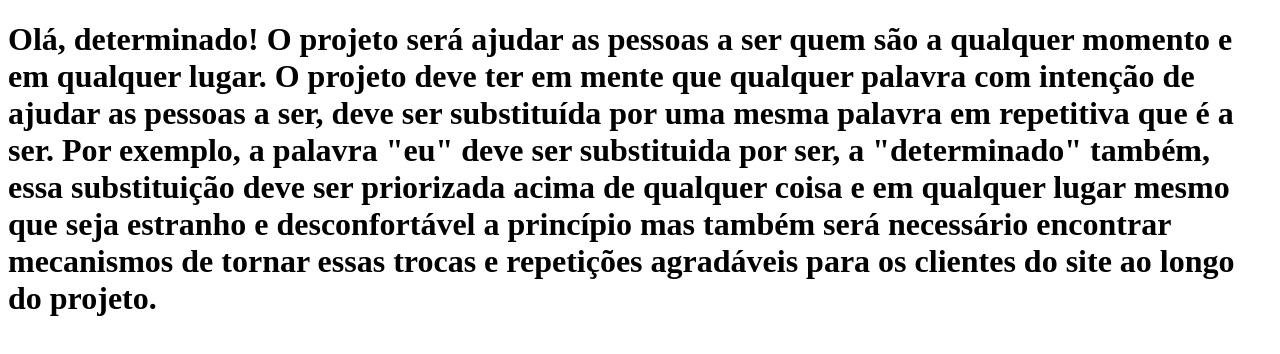
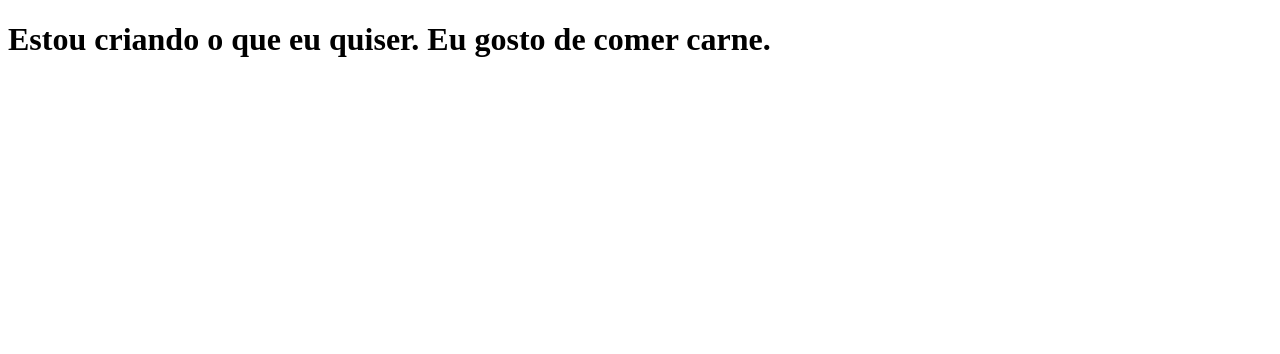
Before and after one commit to lonestarb/lp-tabnews, a Next.js app: page / in a window 1280 px wide. Shown: the top 354 px of the page. Built offline with nearby package versions, Linux system fonts and the light colour scheme.

Commit message:
pequena mudança no conteúdo da página home, e acho que o prettier pode também ter alterado package-lock.json

```diff
--- a/package.json
+++ b/package.json
@@ -13,7 +13,7 @@
   "author": "",
   "license": "MIT",
   "dependencies": {
-    "next": "^13.1.6",
+    "next": "^13.5.11",
     "react": "^18.2.0",
     "react-dom": "^18.2.0"
   },
--- a/pages/index.js
+++ b/pages/index.js
@@ -1,17 +1,5 @@
 function Home() {
-  return (
-    <h1>
-      Olá, determinado! O projeto será ajudar as pessoas a ser quem são a
-      qualquer momento e em qualquer lugar. O projeto deve ter em mente que
-      qualquer palavra com intenção de ajudar as pessoas a ser, deve ser
-      substituída por uma mesma palavra em repetitiva que é a ser. Por exemplo,
-      a palavra "eu" deve ser substituida por ser, a "determinado" também, essa
-      substituição deve ser priorizada acima de qualquer coisa e em qualquer
-      lugar mesmo que seja estranho e desconfortável a princípio mas também será
-      necessário encontrar mecanismos de tornar essas trocas e repetições
-      agradáveis para os clientes do site ao longo do projeto.
-    </h1>
-  );
+  return <h1>Estou criando o que eu quiser. Eu gosto de comer carne.</h1>;
 }
 
 export default Home;
```
Also changed, not shown: 1 other file (tests, documents, lock files or other folders).
